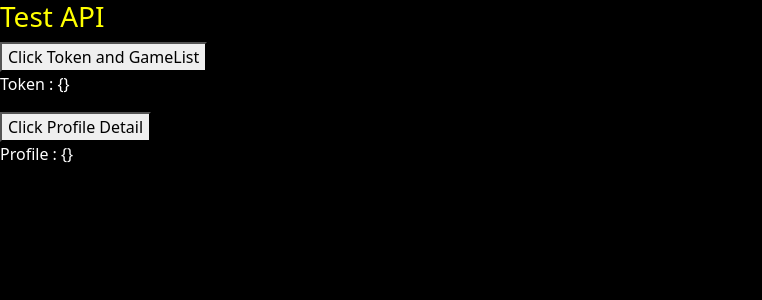
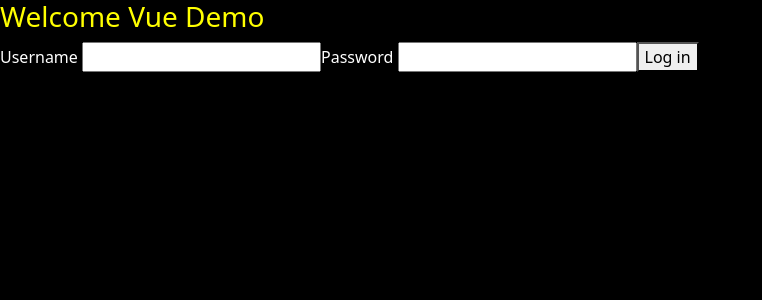
Before and after one commit to yychong2/vue-deploy-demo, a Vue app: page / in a window 1280 px wide. Shown: the top 300 px of the page, without its empty margins (0-762 px from the left). Built offline with nearby package versions, Linux system fonts and the light colour scheme.

Commit message:
update login part

```diff
--- a/src/components/TestApi.vue
+++ b/src/components/TestApi.vue
@@ -1,29 +1,52 @@
 <template>
-    <h3 class="title">Test API</h3>
-    <div>
-        <!-- <p>{{ indexes }}</p> -->
-        <button @click="getToken">Click Token and GameList</button>
-    </div>
+    <h3 class="title">{{ title }} </h3>
 
-    <div :style="classReadData" style="overflow-wrap: break-word" >
-        <!-- <p>{{ data }}</p> -->
+    <form @submit.prevent="loginWithPassword">
+      <label>
+        Username
+        <input type="text" v-model="username" />
+      </label>
+      <label>
+        Password
+        <input type="password" v-model="password" />
+      </label>
+      <button type="button" @click="getToken">Log in</button>
+    </form>
+
+
+    <!-- <div>
+        <p>{{ indexes }}</p>
+        <button @click="getToken">Click Token</button>
+    </div> -->
+    <Transition>
+    <div v-if="tokenRes">
+
+        <div style="overflow-wrap: break-word" >
         <p>Token : {{ token }}</p>
         </div>
 
+        <div>
+            <!-- <p>{{ indexes }}</p> -->
+            <button type="button" @click="GetUserProfile">Click Profile Detail after click Token</button>
+            <p>Profile Detail :{{ memProfile }}</p>
+        </div>
 
-     <!-- <p>{{ data }}</p> -->
+        <div>
+            <button @click="GetProductListByCategory">Click get GameList</button>
             <div class="row">
             <div class="column" v-for="(item,index) of gameCasino" :key="index">
                 <h4 class="title">{{ item.ProductName }}</h4>
                 <span><img :style="imagaSize" :src="item.Image2 "/></span>
-    </div >
             </div>
+            </div>
+        </div>
+    </div>
+    <div v-else>
+        <p>{{ errorMsg }}</p>
 
-    <div>
-        <!-- <p>{{ indexes }}</p> -->
-        <button @click="GetUserProfile">Click Profile Detail</button>
-        <p>Profile : {{ userProfile }}</p>
     </div>
+    </Transition>
+
 
 
 </template>
@@ -32,27 +55,27 @@
 import axios from 'axios';
 import { isProxy, toRaw } from 'vue';
 
-axios.defaults.withCredentials = false;
+axios.defaults.withCredentials = true;
 
 export default {
     data(){
         return{
-            data :{
-                type : String
+            data :"",
+            token:"",
+            username:"",
+            password:"",
+            tokenRes : false,
+            title:"",
+            errorMsg : "",
+            gameCasino:[],
+            memDetail:{},
+            imagaSize:{
+                width:"100px"
             },
-            token:{
-                type : String
-            },
-            userProfile:{type : String},
             classReadData:{
                 width: "796px",
             },
-            gameCasino:[],
-            memDetail:{},
-            message: 'Hello, world!',
-            imagaSize:{
-                width:"200px"
-            }
+            memProfile:{}
         }
     },
     setup(){
@@ -65,55 +88,58 @@ export default {
         }
     },
     created(){
-    //    this.indexes();
+        //  console.log(this.apiUrl);
+            this.indexes();
     },
     methods: {
         indexes :function(params) {
             console.log("indexes");
+            this.title = "Welcome Vue Demo"
 
-            axios.post('https://flut.jcmmweb.com/api/v1/auth', {
-                username: "test001",
-                password: '123qwe',
-            }
-            )
-            .then(response => {
-              console.log(response.data);
-              this.data = response.data;
-              this.token = response.data.AccessToken;
-            })
-            .catch(error => {
-              console.error(error);
-            });
+            // axios.post(this.apiUrl+ 'auth', {
+            //     username: "test001",
+            //     password: '123qwe',
+            // }
+            // )
+            // .then(response => {
+            //   console.log(response.data);
+            //   this.data = response.data;
+            //   this.token = response.data.AccessToken;
+            // })
+            // .catch(error => {
+            //   console.error(error);
+            // });
         },
         getToken() {
-            axios.post('https://flut.jcmmweb.com/api/v1/auth ', {
-                username: "davis7231",
-                password: '123qwe',
+
+            axios.post( this.apiUrl +'auth ', {
+                username: this.username,
+                password: this.password,
             },
             {
                 'X-Requested-With': 'XMLHttpRequest',
-                 withCredentials: true
+                withCredentials: true,
+                credentials: 'include'
             }
             )
             .then(response => {
               this.data = response.data;
               this.token = response.data.AccessToken;
               this.memDetail = response.data.MemberDetail;
-              //console.log(response.headers['set-cookie']);
-              //console.log(JSON.stringify(this.memDetail));
+
               //console.log(toRaw(this.memDetail));
-              // this.GetProductListByCategory();
+              this.tokenRes = true;
+
             })
             .catch(error => {
                 console.error(error);
+                this.errorMsg = error;
             });
         },
-        greet() {
-            console.log(this.message);
-        },
+
         GetProductListByCategory(){
             console.log(this.token)
-            axios.post('https://flut.jcmmweb.com/api/v1/GetProductListByCategory', {
+            axios.post(this.apiUrl+ 'GetProductListByCategory', {
                   "CategoryType": "SL",
                   "IsLaunchGame": false
                 }
@@ -127,31 +153,28 @@ export default {
               console.error(error);
             });
         },
+
         GetUserProfile(){
 
-            // const headers = {
-            //     "Content-Type": "application/json",
-            //     "Cookie" : "im1mYKDxV8SfewHRyCIKYOF4QYCkFxBAd4wNcCzUTgcTAg6Fj6sugZIuQ7GWHNrQfq2g2QaT/eHTfuhtdmblVg==",
-            //     "Language":"en-US",
-            //     "Authorization": "Bearer eyJhbGciOiJIUzI1NiIsInR5cCI6IkpXVCJ9.eyJzdWIiOiIxMjE0NSIsImp0aSI6Ijk4OGQwOWE0LTNjNWYtNDAzNy1iYTBhLWZkNGY5YTJkNGQ5ZCIsIm5iZiI6MTY4MzAxMzQ3MiwiZXhwIjoxNjgzMDM1MDcyLCJpYXQiOjE2ODMwMTM0NzJ9.k4NCpjVhc--wLexqomqzCzdPt08w4XLmQCmfMPI3Log" ,
-            //     "X-Member-Details": '{ "Username": "local01", "UserId": "12145","UserGroup": "42","UserGroupName": "VIP42","Email": "laliho@mail.com","IpAddress": "161.142.151.114","IsPauseBet": false,"PlayerType": "0","AgentId": "1","AgentCode": "ag1","Name": "Laliho","DateCreated": "2022-11-10T08:27:59","MinWithdrawal": 0,"MaxWithdrawal": 0,"DailyWithdrawalLimit": 0,"DailyWithdrawalLimitAmt": 0,"Currency": "CNY"}' ,
-            // };
+            var memDetail2 = JSON.stringify(toRaw(this.memDetail));
+            //console.log(memDetail2)
 
-            //var memDetail = '{ "Username": "local01", "UserId": "12145","UserGroup": "42","UserGroupName": "VIP42","Email": "laliho@mail.com","IpAddress": "161.142.151.114","IsPauseBet": false,"PlayerType": "0","AgentId": "1","AgentCode": "ag1","Name": "Laliho","DateCreated": "2022-11-10T08:27:59","MinWithdrawal": 0,"MaxWithdrawal": 0,"DailyWithdrawalLimit": 0,"DailyWithdrawalLimitAmt": 0,"Currency": "CNY"}';
-            axios.defaults.headers.common['X-Member-Details'] = JSON.stringify(this.memDetail);
-            axios.defaults.headers.common['Authorization'] = 'Bearer ' + this.token;
-            //axios.defaults.headers.common['Cookie'] = 'xGWodtdScUzVe+ySXuMDV6OMGzvz0IbJq8mBLP6oXgKeHlzxwgLwLvbySMICFeBBYw9z3gFChakPH1PWkKniAw==';
+            axios.defaults.headers.common['Content-Type'] = "application/json";
+            axios.defaults.headers.common['X-Member-Details'] = memDetail2;
+            axios.defaults.headers.common['Authorization'] = 'Bearer ' +  this.token;
 
             const headers = {
                 "Content-Type": "application/json",
                 "Language":"en-US",
+                "X-Member-Details" : axios.defaults.headers.common['X-Member-Details'],
+                "Authorization" : axios.defaults.headers.common['Authorization']
             };
 
-            //console.log(headers);
-            axios.get('https://flut.jcmmweb.com/api/v1/GetUserProfile', { withCredentials: true} ,{headers}
+            axios.get('https://flut.jcmmweb.com/api/v1/GetUserProfile',
+             {  } ,   {headers}
             ).then(response => {
               console.log(response.data);
-              this.userProfile = response.data;
+              this.memProfile = response.data.UserDetail
             })
             .catch(error => {
               console.error(error);
@@ -159,7 +182,8 @@ export default {
         }
     },
     computed:{
-    }
+    },
+
 };
 
 
@@ -194,4 +218,21 @@ export default {
   padding: 5px;
 }
 
+.active{
+    display: block;
+}
+
+.non-active {
+    display: none;
+}
+
+.v-enter-active,
+.v-leave-active {
+  transition: opacity 0.5s ease;
+}
+
+.v-enter-from,
+.v-leave-to {
+  opacity: 0;
+}
 </style>
```
Lines whose indentation alone changed are shown as unchanged.
